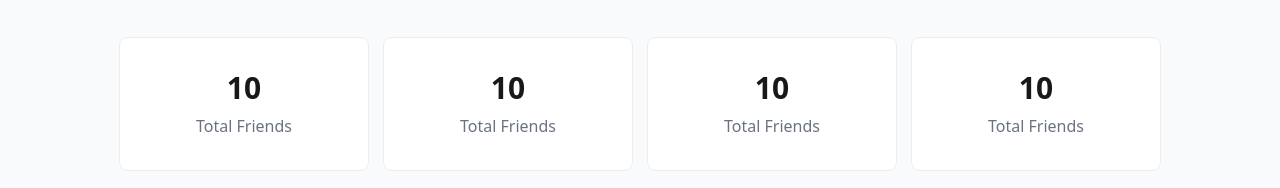
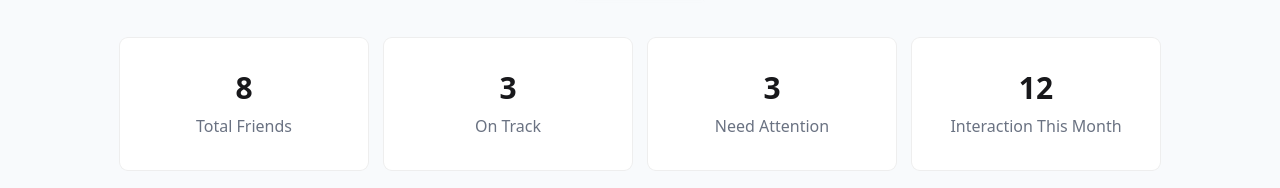
Before and after one commit to Kawsar37/keen-keeper, a Next.js app: page / in a window 1280 px wide. Shown: the part 307-495 px from the top of the page. Built offline with nearby package versions, Linux system fonts and the light colour scheme.

Commit message:
project almost done everything okay

```diff
--- a/src/app/components/Navbar.jsx
+++ b/src/app/components/Navbar.jsx
@@ -62,7 +62,7 @@ export default function Navbar() {
             </li>
           </ul>
         </div>
-        <a className="text-xl">
+        <Link href={"/"} className="text-xl">
           <Image
             className="h-auto"
             src={"/assets/logo.png"}
@@ -70,7 +70,7 @@ export default function Navbar() {
             width={140}
             height={30}
           />
-        </a>
+        </Link>
       </div>
       <div className="navbar-end hidden lg:flex">
         <ul className="menu menu-horizontal px-1 flex">
--- a/src/app/friend/[id]/page.jsx
+++ b/src/app/friend/[id]/page.jsx
@@ -1,6 +1,7 @@
 "use client";
 import Loading from "@/app/components/Loading";
 import { FriendsContext } from "@/app/context/ContextProvider";
+import NotFoundPage from "@/app/not-found";
 import Image from "next/image";
 import React, { useContext, useEffect, useState } from "react";
 import { BiPhoneCall } from "react-icons/bi";
@@ -23,6 +24,10 @@ export default function FriendDetailsPage({ params }) {
 
   const { friendsData, loading, timelineData, setTimelineData } =
     useContext(FriendsContext);
+
+  if (fid > 8) {
+    return <NotFoundPage />;
+  }
 
   if (loading || !fid) {
     return <Loading />;
--- a/src/app/page.jsx
+++ b/src/app/page.jsx
@@ -6,7 +6,7 @@ import { FriendsContext } from "./context/ContextProvider";
 
 export default function Home() {
   const { friendsData, loading } = use(FriendsContext);
-  console.log(friendsData);
+
   return (
     <div className="bg-[#F8FAFC]">
       <div className="container mx-auto px-5 md:px-15 lg:px-30 ">
@@ -24,20 +24,20 @@ export default function Home() {
 
           <div className="grid grid-cols-2 md:grid-cols-4 gap-4 mt-10">
             <div className="space-y-2 p-8 text-center bg-white rounded-lg ring-1 ring-base-300">
-              <p className="text-3xl font-bold">10</p>
+              <p className="text-3xl font-bold">8</p>
               <p className="text-gray-500">Total Friends</p>
             </div>
             <div className="space-y-2 p-8 text-center bg-white rounded-lg ring-1 ring-base-300">
-              <p className="text-3xl font-bold">10</p>
-              <p className="text-gray-500">Total Friends</p>
+              <p className="text-3xl font-bold">3</p>
+              <p className="text-gray-500">On Track</p>
             </div>
             <div className="space-y-2 p-8 text-center bg-white rounded-lg ring-1 ring-base-300">
-              <p className="text-3xl font-bold">10</p>
-              <p className="text-gray-500">Total Friends</p>
+              <p className="text-3xl font-bold">3</p>
+              <p className="text-gray-500">Need Attention</p>
             </div>
             <div className="space-y-2 p-8 text-center bg-white rounded-lg ring-1 ring-base-300">
-              <p className="text-3xl font-bold">10</p>
-              <p className="text-gray-500">Total Friends</p>
+              <p className="text-3xl font-bold">12</p>
+              <p className="text-gray-500">Interaction This Month</p>
             </div>
           </div>
 
--- a/src/app/timeline/page.jsx
+++ b/src/app/timeline/page.jsx
@@ -17,7 +17,7 @@ export default function TimelinePage() {
   }
   return (
     <div className="bg-[#F8FAFC]">
-      <div className="max-w-[85%] mx-auto pt-7 md:pt-10 min-h-[50vh]">
+      <div className="max-w-[85%] mx-auto py-7 md:pt-10 min-h-[50vh]">
         <h1 className="font-bold text-4xl">Timeline</h1>
         <div className="dropdown dropdown-start my-6">
           <div
```
